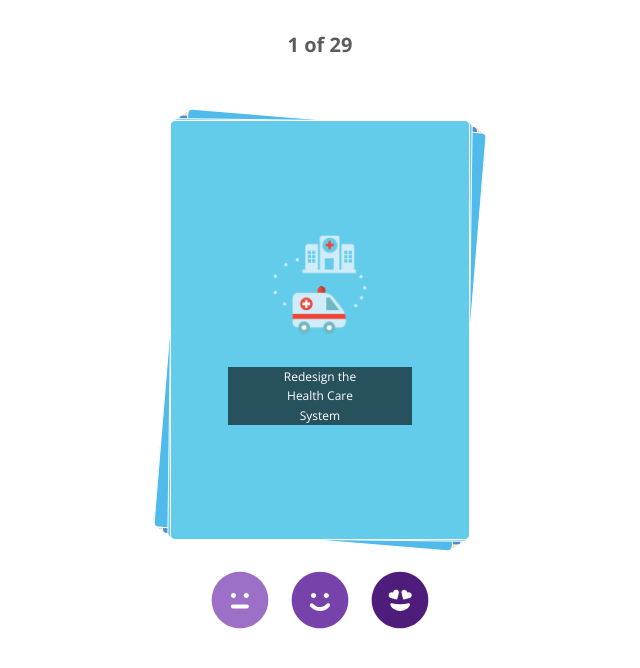
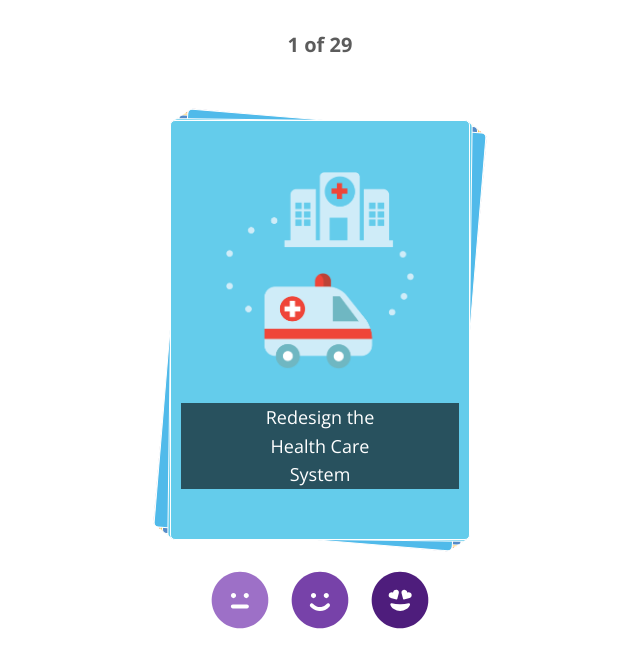
Before and after one commit to mysparkpath/Sparkpathrhok, a React (Create React App) app: page /cards in a window 1280 px wide. Shown: the top 668 px of the page, without its empty margins (320-960 px from the left). Built offline with nearby package versions, Linux system fonts and the light colour scheme.

Commit message:
fixed conditional styling on cards

```diff
--- a/src/CardApp/CardDeck.js
+++ b/src/CardApp/CardDeck.js
@@ -110,7 +110,7 @@ const ArrowContainer = styled(Box)`
 const Top3List = styled.div`
   display: flex;
   justify-content: space-between;
-  margin-top: 3rem;
+  margin-top: -4rem;
 
   & > *:not(:last-child) {
     margin-right: 1rem;
--- a/src/components/card.js
+++ b/src/components/card.js
@@ -7,7 +7,6 @@ import { DeckContext } from '../CardApp/CardApp'
 import { ReactComponent as Arrow } from '../static/icons/backButton.svg'
 import { ReactComponent as Binoculars } from '../static/icons/BNKL.svg'
 
-
 const buttonProps = {
   bg: 'rgba(0,0,0,0.5)',
   borderRadius: '5rem',
@@ -16,7 +15,6 @@ const buttonProps = {
   mt: '4rem',
   border: 'none',
 }
-
 
 const Wrapper = styled.div`
   display: flex;
@@ -36,7 +34,7 @@ const Wrapper = styled.div`
   }}
 
   ${({ istop3 }) => {
-    return !istop3
+    return istop3 !== 'true'
       ? ''
       : `
     width: calc(100vw - 2rem);
@@ -58,7 +56,7 @@ const Title = styled.div`
   background: rgba(0, 0, 0, 0.6);
 
   ${({ istop3 }) => {
-    return !istop3 ? '' : `font-size: 1.2rem`
+    return istop3 === 'true' ? `font-size: 1.2rem` : ''
   }}
 `
 
@@ -71,11 +69,11 @@ const Img = styled(Image)`
   max-height: 20rem;
 
   ${({ istop3 }) => {
-    return !istop3
-      ? ''
-      : `
+    return istop3 === 'true'
+      ? `
     max-width: 10rem;
   max-height: 10rem;`
+      : ''
   }}
 `
 
@@ -97,9 +95,11 @@ const Front = ({ imagePath = '', en = {}, rotate, variant, isTop3, card }) => {
     }
   }
 
+  console.log(`${isTop3.toString()}`)
+
   return (
     <Wrapper
-      istop3={isTop3}
+      istop3={isTop3.toString()}
       rotation={randomRotation}
       style={{ background: variant }}
     >
```
